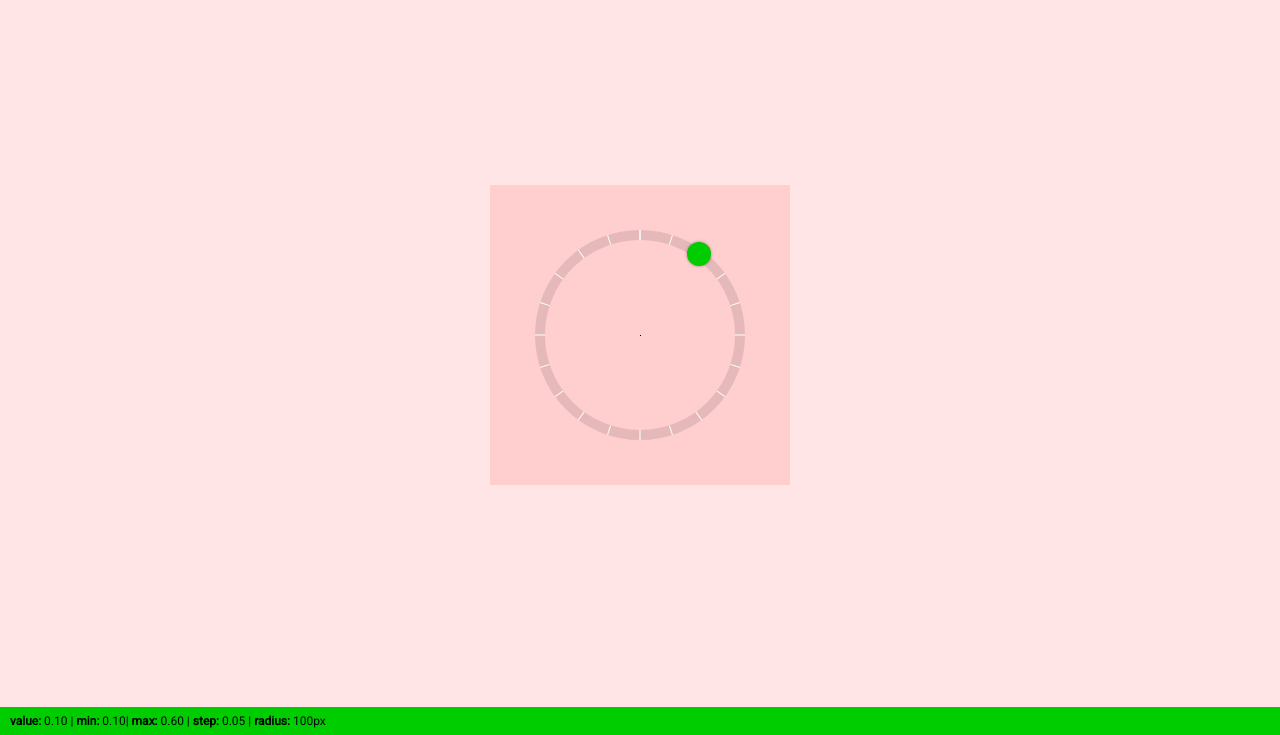
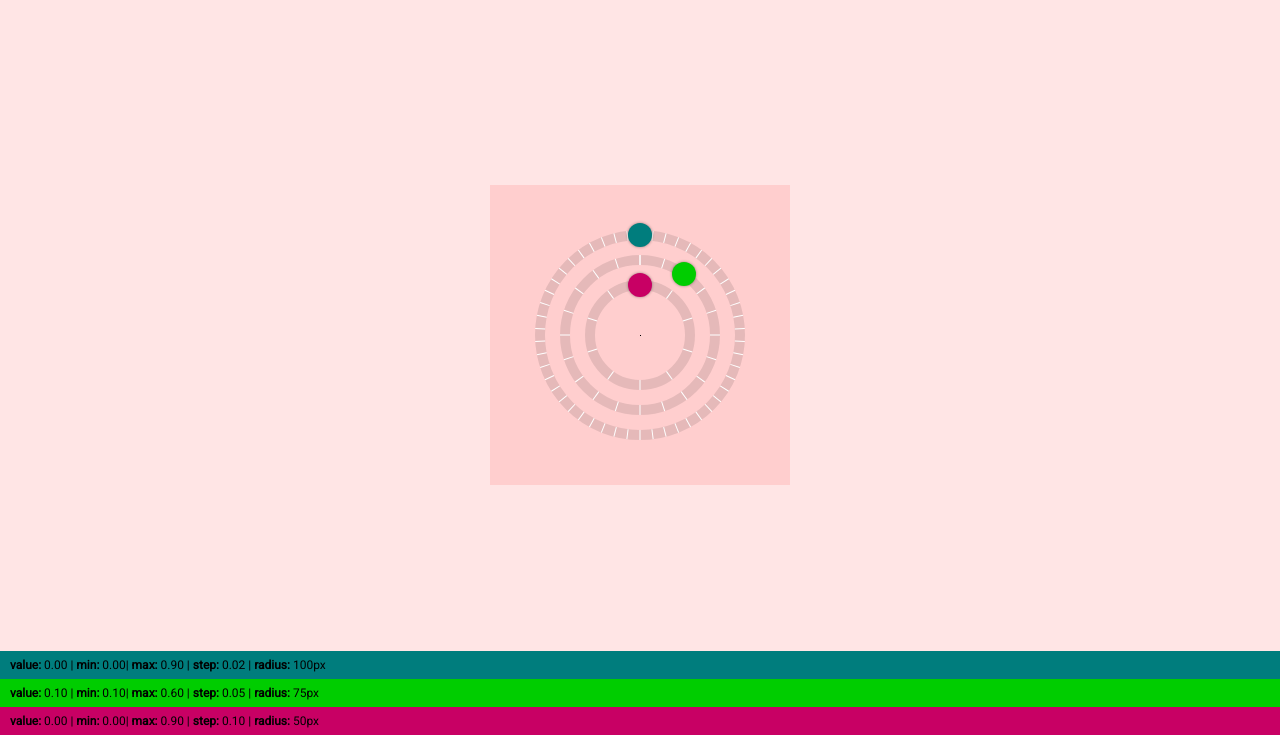
Before and after one commit to nexus6nexus6/circular-slider, a website: page app/index.html in a window 1280 px wide. Shown: the part 65-800 px from the top of the page. Drawn offline with Linux system fonts and the light colour scheme.

Commit message:
construct multiple sliders; z-index each to higher than auto while tracking

```diff
--- a/app/css/app.css
+++ b/app/css/app.css
@@ -61,9 +61,9 @@ h1, h2, h3, h4, h5, h6{
     width: 100%;
     background-color:rgba(0, 0, 255, 0.1);
     line-height: 150%;
-    font-size: 1em
+    font-size: 1em;
 }
-.UIRoot .labels .info {
+.UIRoot .labels > div {
     display:inline-block;
     float:left;
     width: 100%;
@@ -90,6 +90,7 @@ h1, h2, h3, h4, h5, h6{
 }
 .UIRoot .sliders > div{
     position: absolute;
+    z-index: auto;
     top:10px;
     left:10px;
     width: calc(100% - 20px);
--- a/app/js/app.js
+++ b/app/js/app.js
@@ -5,7 +5,7 @@
 * author: grega@webshocker.net
 */
 
-var circularSlider = (function() {
+var circularSlider = function() {
 
 
     // ** CORE
@@ -150,7 +150,8 @@ var circularSlider = (function() {
         }
 
         // shorthand slider nodes
-        var dragger = sliderEl.dragger,
+        var slider = sliderEl.slider,
+            dragger = sliderEl.dragger,
             listener = sliderEl.listener,
             origin = sliderEl.origin,
             bg = sliderEl.bg,
@@ -193,12 +194,14 @@ var circularSlider = (function() {
     // start tracking mouse/touch position
     startTracking = function(e) {
         track = true;
+        sliderEl.slider.style.zIndex = 100 // set position of this slider to the high level to catch mouse events
         sliderEl.dragger.style.zIndex = 10 // swap position below .listener to catch mousemove on listener
     }
 
     // stop tracking mouse/touch position
     stopTracking = function(e) {
         track = false;
+        sliderEl.slider.style.zIndex = 'auto' // return position of this slider to the default value to let other sliders catch events
         sliderEl.dragger.style.zIndex = 11 // swap position back to top x-index to catch mousedown on dragger
     }
 
@@ -308,14 +311,9 @@ var circularSlider = (function() {
     updateLabel = function() {
         // update slider label
         var val = sliderValue.toFixed(2) || ''
-        var labels = getByClass('.labels')
-        var info = getByClass('.info')
-        if (!info) {
-            info = createEl('div','info')
-            labels.appendChild(info)
-        }
-        info.style.backgroundColor = options.color;
-        info.innerHTML = '<b>value:</b> '+ val +' | '+
+        var label = sliderEl.label
+        label.style.backgroundColor = options.color;
+        label.innerHTML = '<b>value:</b> '+ val +' | '+
                             '<b>min:</b> '+ options.min.toFixed(2) +'| '+
                             '<b>max:</b> '+ options.max.toFixed(2) +' | '+
                             '<b>step:</b> '+ options.step.toFixed(2) +' | '+
@@ -595,32 +593,54 @@ var circularSlider = (function() {
     }
 
 
-}())
+}
 
 
-circularSlider.init({
+
+// create & init 3 sliders globaly
+
+var slider_1 = new circularSlider()
+slider_1.init({
     container: document.getElementById('container'),
     id: 'slider-1',
-    color: 'rgba(0,205,0,1)',
-    min: 0.1,
-    max: 0.6,
-    step: 0.05,
+    color: 'rgba(0,125,125,1)',
+    min: 0.0,
+    max: 0.9,
+    step: 0.02,
     radius: '100px',
     offset: {
         x: '40px',
         y: '40px'
     }
 });
-// circularSlider.init({
-//     container: document.getElementById('container'),
-//     id: 'slider-2',
-//     color: 'rgba(0,0,255,0.3)',
-//     min: 0.0,
-//     max: 0.9,
-//     step: 0.1,
-//     radius: '50px',
-//     offset: {
-//         x: '30px',
-//         y: '30px'
-//     }
-// });
+
+var slider_2 = new circularSlider()
+slider_2.init({
+    container: document.getElementById('container'),
+    id: 'slider-2',
+    color: 'rgba(0,205,0,1)',
+    min: 0.1,
+    max: 0.6,
+    step: 0.05,
+    radius: '75px',
+    offset: {
+        x: '65px',
+        y: '65px'
+    }
+});
+
+
+var slider_3 = new circularSlider()
+slider_3.init({
+    container: document.getElementById('container'),
+    id: 'slider-3',
+    color: 'rgba(200,0,100,1)',
+    min: 0.0,
+    max: 0.9,
+    step: 0.1,
+    radius: '50px',
+    offset: {
+        x: '90px',
+        y: '90px'
+    }
+});
```
